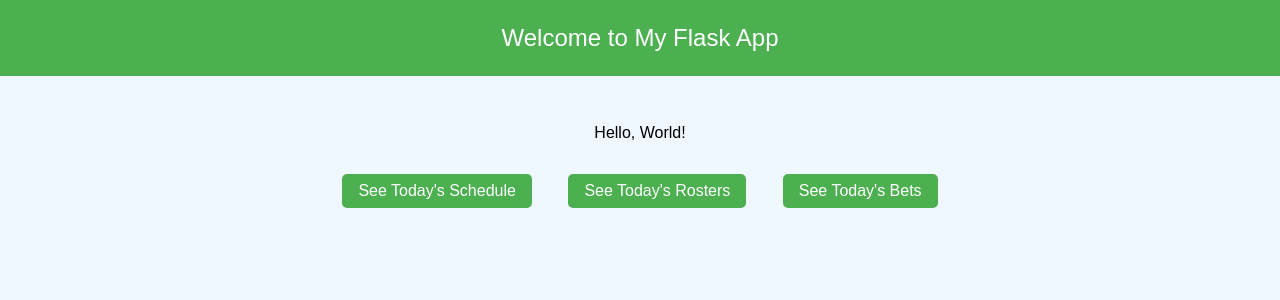
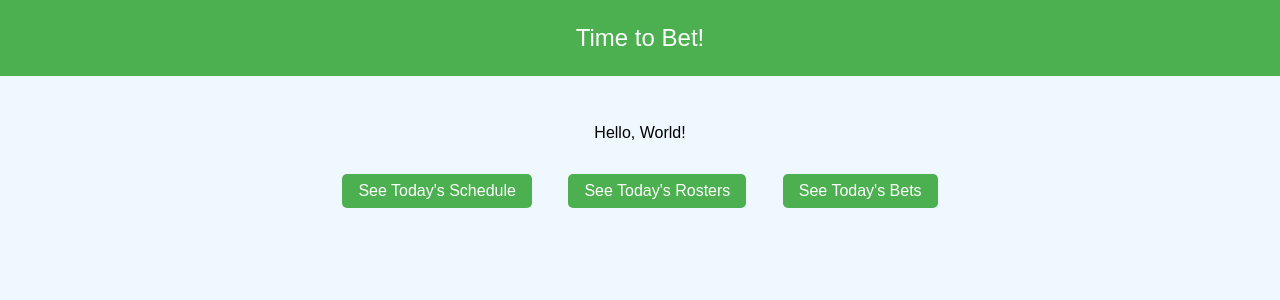
Before and after one commit to danielcaro05/BettingWebsite, a Flask app: page / in a window 1280 px wide. Shown: the top 300 px of the page. Run offline with Flask 3, Linux system fonts and the light colour scheme.

Commit message:
Update index.html

```diff
--- a/templates/index.html
+++ b/templates/index.html
@@ -44,7 +44,7 @@
 </head>
 <body>
     <header>
-        Welcome to My Flask App
+        Time to Bet!
     </header>
     <div class="container">
         <p>Hello, World!</p>
```
